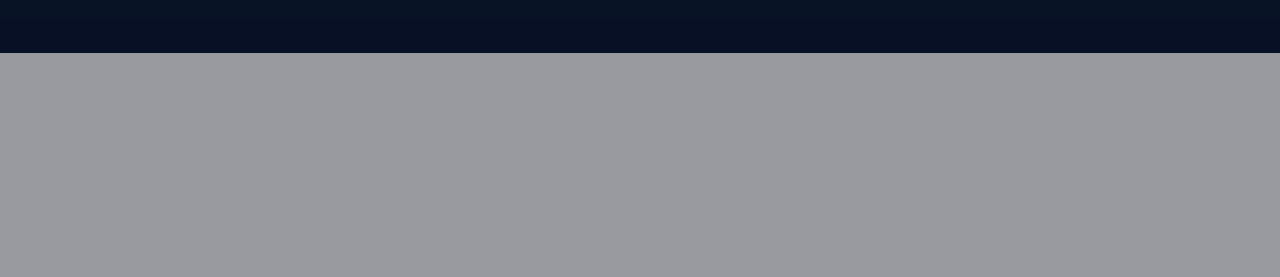
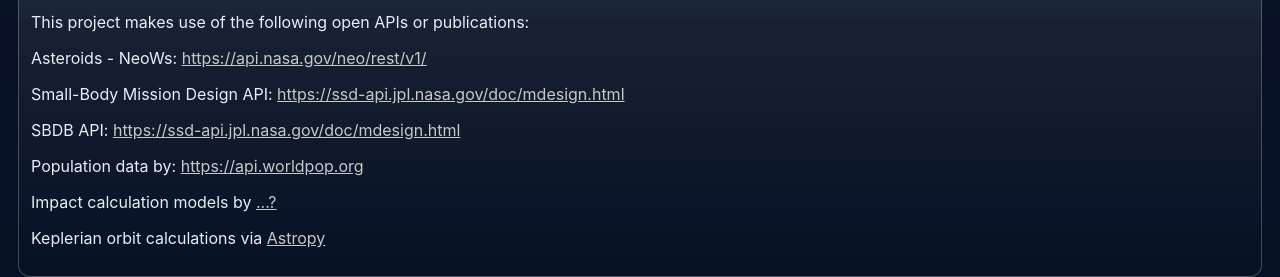
Before and after one commit to naslundx/anti-rocky, a Flask app: page / in a window 1280 px wide. Shown: the part 783-1060 px from the top of the page. Before the commit the page ends 836 px from the top, so only its background shows below. Run offline with Flask 3, Linux system fonts and the light colour scheme; data that the repository does not hold is empty; some libraries are stand-ins or nearby versions.

Commit message:
Added credits panel at the bottom (for now)

```diff
--- a/api/static/style.css
+++ b/api/static/style.css
@@ -190,3 +190,7 @@
 .legend h4 {
     margin: 0;
 }
+div#tab-3 {
+    min-height: 0;
+    height: auto;
+}
--- a/api/templates/index.html
+++ b/api/templates/index.html
@@ -144,6 +144,46 @@
             </section>
         </div>
 
+        <div class="panel" id="tab-3">
+            <div class="panel-header">
+                <h2>About & Credits</h2>
+            </div>
+            <div>
+                <p>
+                    This project makes use of the following open APIs or
+                    publications:
+                </p>
+                <p>
+                    Asteroids - NeoWs:
+                    <a href="https://api.nasa.gov/neo/rest/v1/"
+                        >https://api.nasa.gov/neo/rest/v1/</a
+                    >
+                </p>
+                <p>
+                    Small-Body Mission Design API:
+                    <a href="https://ssd-api.jpl.nasa.gov/doc/mdesign.html"
+                        >https://ssd-api.jpl.nasa.gov/doc/mdesign.html</a
+                    >
+                </p>
+                <p>
+                    SBDB API:
+                    <a href="https://ssd-api.jpl.nasa.gov/doc/sbdb.html"
+                        >https://ssd-api.jpl.nasa.gov/doc/mdesign.html</a
+                    >
+                </p>
+                <p>
+                    Population data by:
+                    <a href="https://api.worldpop.org"
+                        >https://api.worldpop.org</a
+                    >
+                </p>
+                <p>Impact calculation models by <a href="...">...?</a></p>
+                <p>
+                    Keplerian orbit calculations via
+                    <a href="https://pypi.org/project/astropy/">Astropy</a>
+                </p>
+            </div>
+        </div>
         <script src="https://unpkg.com/leaflet@1.9.4/dist/leaflet.js"></script>
         <script
             type="module"
```
